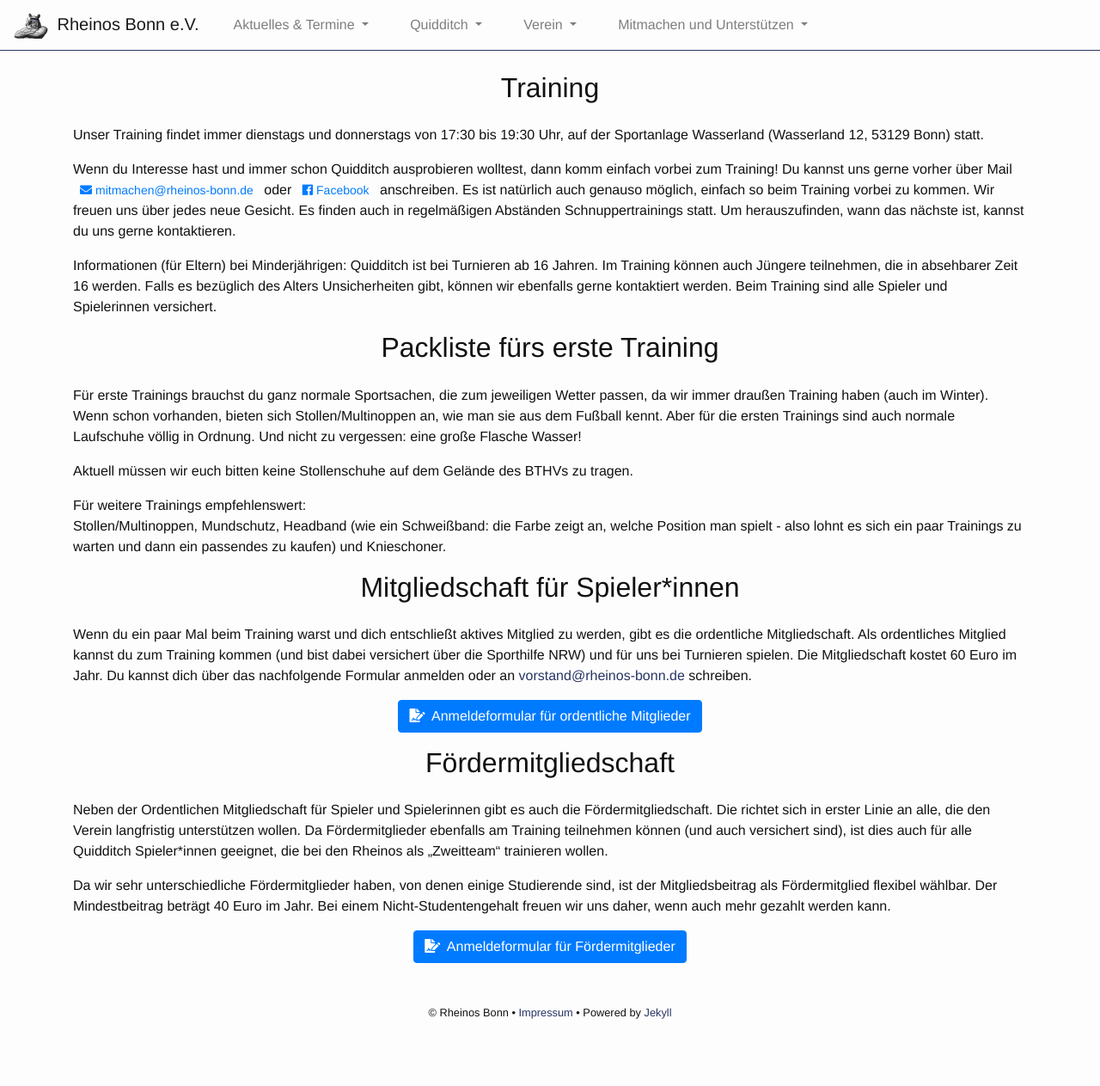
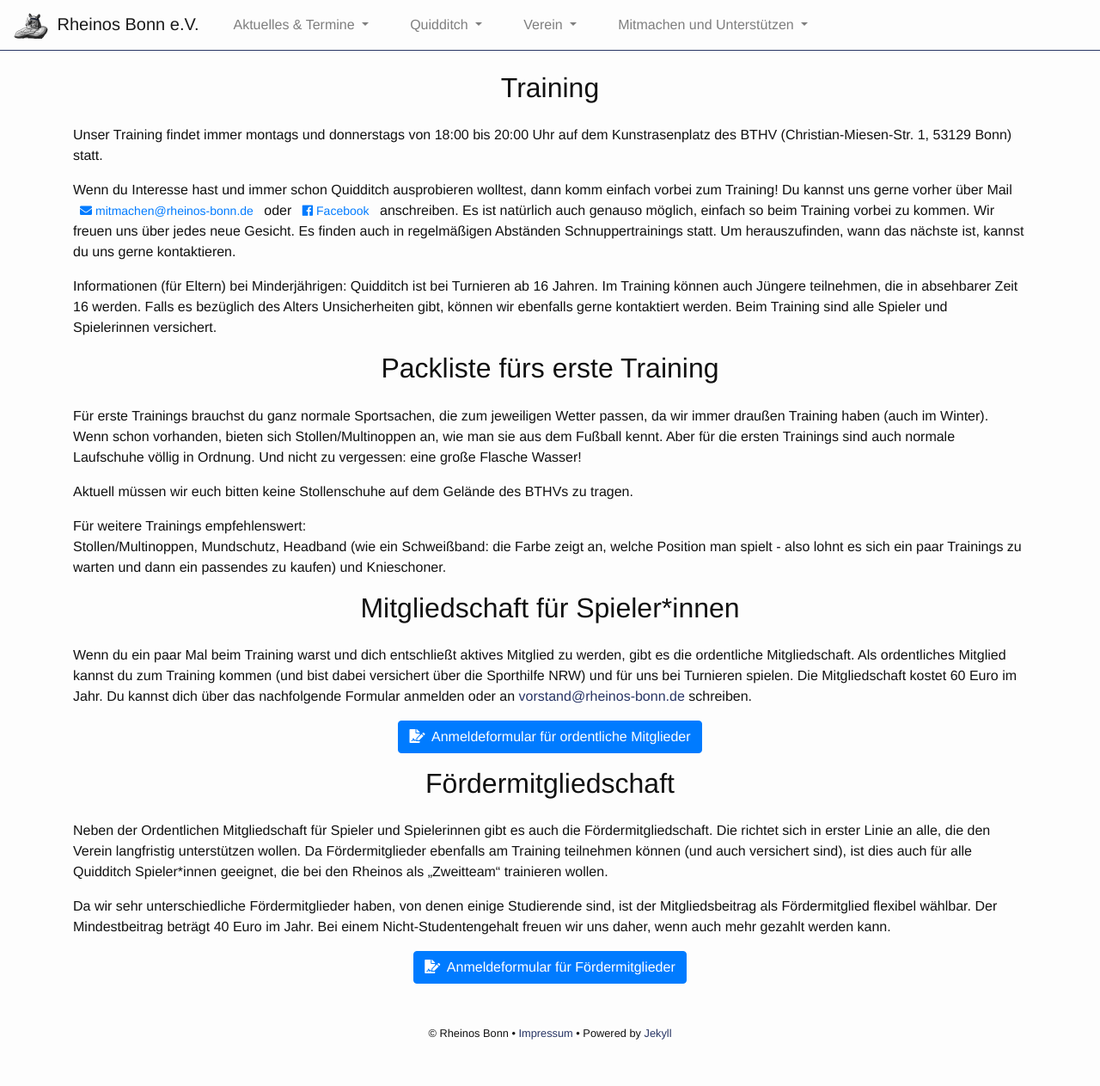
Before and after one commit to rheinos/rheinos.github.io, a Jekyll site: the page built from pages/join.html, in a window 1280 px wide. Shown: the whole page at 86% size. Built offline with Jekyll 4.4.1, drawn with Linux system fonts in a browser that asks for light colours; nearby versions of some CDN libraries; before the commit the page ends 1239 px from its top, so only the background shows below that.

Commit message:
Update von Trainingszeiten und -ort

```diff
--- a/pages/join.html
+++ b/pages/join.html
@@ -8,7 +8,7 @@ permalink: /join/
   <header class="text-center mb-4">
     <h2>Training</h2>
   </header>
-    <p>Unser Training findet immer dienstags und donnerstags von 17:30 bis 19:30 Uhr, auf der Sportanlage Wasserland (Wasserland 12, 53129 Bonn) statt.
+    <p>Unser Training findet immer montags und donnerstags von 18:00 bis 20:00 Uhr auf dem Kunstrasenplatz des BTHV (Christian-Miesen-Str. 1, 53129 Bonn) statt.
   <div class="modal fade map-modal" tabindex="-1" role="dialog" aria-labelledby="myExtraLargeModalLabel" aria-hidden="true">
     <div class="modal-dialog modal-xl">
       <div class="modal-content">
```
